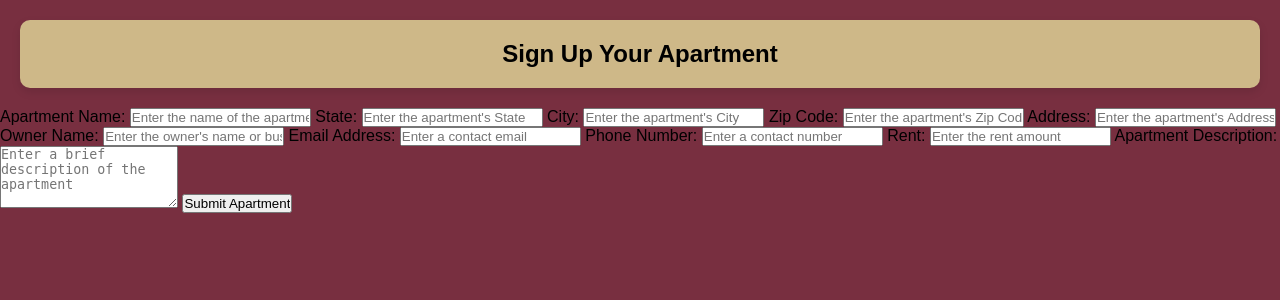
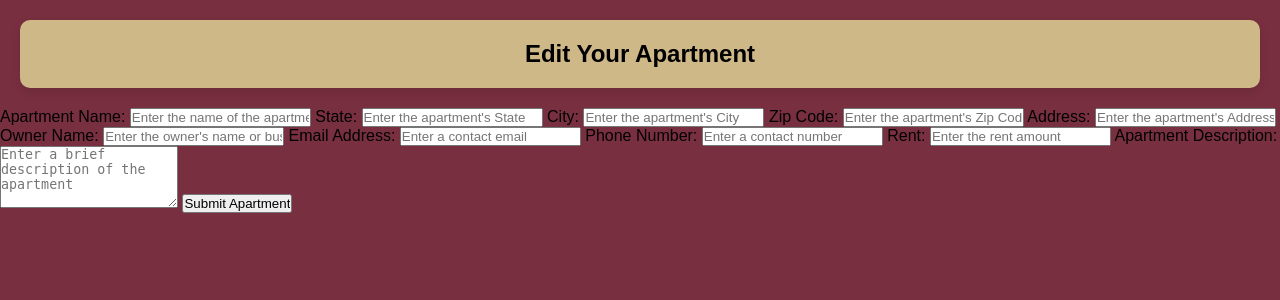
Before and after one commit to JohnathanGD/CollegeLodging, a Flask app: template frontend/templates/EditApartment.html in a window 1280 px wide. Shown: the part 67-367 px from the top of the page. Run offline with Flask 3, Linux system fonts and the light colour scheme; the template is opened without the code that fills it, so the values that code supplies are empty.

Commit message:
Update EditApartment.html

```diff
--- a/frontend/templates/EditApartment.html
+++ b/frontend/templates/EditApartment.html
@@ -15,7 +15,7 @@
 </header>
 
 <div class="container">
-    <h2 class="content-block">Sign Up Your Apartment</h2>
+    <h2 class="content-block">Edit Your Apartment</h2>
     <form action="/submit-apartment" method="POST">
         <label for="apartmentname">Apartment Name:</label>
         <input type="text" id="apartmentname" name="apartment_name" class="input-box" placeholder="Enter the name of the apartment" required>
```
